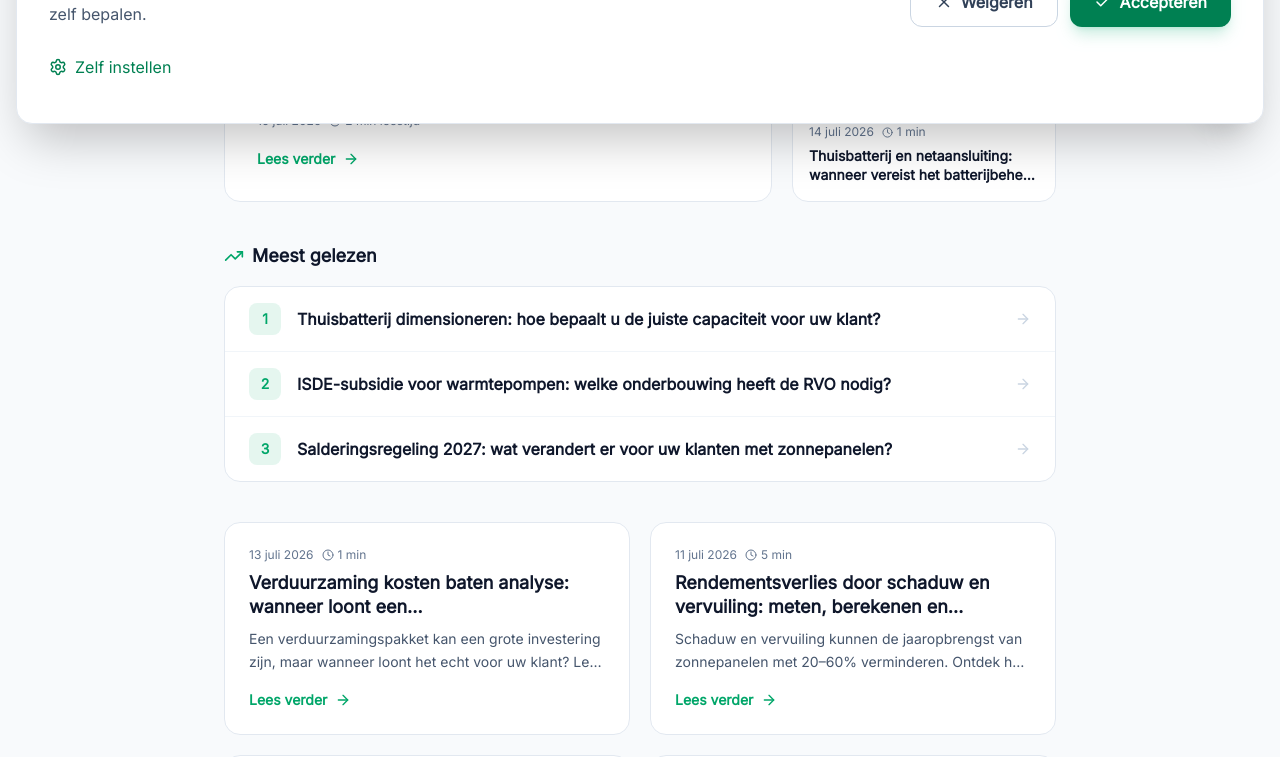
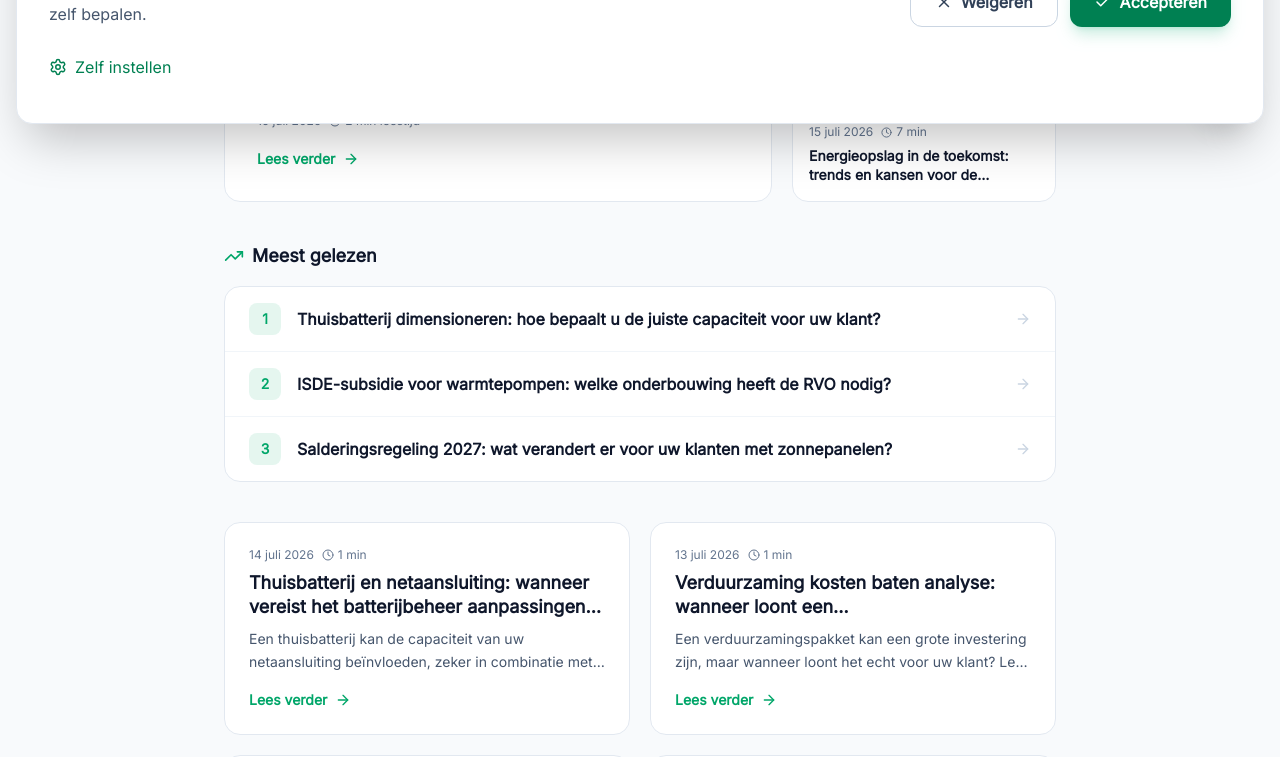
Before and after one commit to EnerCalculatie/website, a React (Vite) app: page /blog in a window 1280 px wide. Shown: the part 660-1417 px from the top of the page. Built offline with nearby package versions, Linux system fonts and the light colour scheme.

Commit message:
fix: prevent LLM from generating return statements or unescaped brackets in JSX

```diff
--- a/ai-context/content-log.json
+++ b/ai-context/content-log.json
@@ -208,5 +208,25 @@
     "geoScore": 75,
     "status": "rejected",
     "publicationStatus": "not-published"
+  },
+  {
+    "date": "2026-07-15",
+    "topic": "Energieopslag in de toekomst: trends en kansen voor de installateur",
+    "slug": "energieopslag-toekomst-trends-installateurs",
+    "model": "gemini-flash-latest",
+    "seoScore": 95,
+    "geoScore": 85,
+    "status": "generated",
+    "publicationStatus": "pending-deploy"
+  },
+  {
+    "date": "2026-07-15",
+    "topic": "De impact van het nieuwe Bouwbesluit 2023 op verduurzamingsadvies",
+    "slug": "bouwbesluit-2023-verduurzamingsadvies",
+    "model": "gemini-flash-latest",
+    "seoScore": 95,
+    "geoScore": 88,
+    "status": "abandoned-invalid-jsx",
+    "publicationStatus": "not-published"
   }
 ]
--- a/ai-context/content-plan.json
+++ b/ai-context/content-plan.json
@@ -19,7 +19,7 @@
     "slug": "de-impact-van-het-nieuwe-bouwbesluit-2023-op-verduurzamingsadvies",
     "status": "planned",
     "createdAt": "2026-07-15T16:51:08.180Z",
-    "lastScore": 75,
+    "lastScore": 92,
     "lastImprovements": [
       "Voeg een duidelijke definities van vaktermen zoals 'verduurzamingsmaatregelen' en 'Bouwbesluit 2023' toe",
       "Het artikel bevat nog te lange alinea's, deze kunnen worden onderverdeeld in kleinere paragrafen",
@@ -28,9 +28,9 @@
       "In de meta description ontbreekt een concrete call-to-action of vraag, deze kan worden toegevoegd",
       "De body is 225 woorden, minimaal 500 vereist. Werk elke h2-sectie inhoudelijk uit met uitleg, afwegingen en een concreet voorbeeld uit de praktijk van een installateur — voeg geen secties toe die niets zeggen."
     ],
-    "retryCount": 2,
-    "lastRejectionReason": "SEO/GEO-score onvoldoende (SEO 80, GEO 70)",
-    "lastRejectedAt": "2026-07-15T17:29:39.998Z"
+    "retryCount": 0,
+    "lastRejectionReason": "Ongeldige JSX: Transform failed with 2 errors:\n<stdin>:13:33: ERROR: The character \">\" is not valid inside a JSX element\n<stdin>:16:2: ERROR: Unexpected \"return\"",
+    "lastRejectedAt": "2026-07-15T19:26:59.217Z"
   },
   {
     "title": "Hoe helpt u uw klanten het beste tijdens een stroomstoring met een combinatie van zonnepanelen en thuisbatterij?",
@@ -71,8 +71,11 @@
     "intent": "informatief",
     "priority": 7,
     "slug": "de-rol-van-energieopslag-in-de-toekomst-van-verduurzaming-ontwikkelingen-en-trends",
-    "status": "planned",
-    "createdAt": "2026-07-15T16:51:08.181Z"
+    "status": "generated",
+    "createdAt": "2026-07-15T16:51:08.181Z",
+    "generatedSlug": "energieopslag-toekomst-trends-installateurs",
+    "generatedAt": "2026-07-15T19:24:23.124Z",
+    "seoGeoScore": 90
   },
   {
     "title": "De impact van seizoensvariabiliteit op zonnepanelenrendement: hoe houdt u hier rekening mee in uw advies?",
--- a/scripts/generate-blog-post.mjs
+++ b/scripts/generate-blog-post.mjs
@@ -267,7 +267,10 @@ DEEL 1: Een valide JSON-object (in een \`\`\`json codeblok). Zorg dat alle dubbe
 - faq: Array van minimaal 3, maximaal 5 vraag/antwoord-objecten ({"question": "...", "answer": "..."}). Dit dekt de aanvullende zoekvragen af.
 
 DEEL 2: Een apart JSX codeblok (in een \`\`\`jsx codeblok) met de daadwerkelijke componentBody (de JSX-children van <BlogPostLayout>). Omdat dit géén JSON is, hoef je dubbele aanhalingstekens (zoals in \`className="my-class"\`) NIET te escapen. Schrijf hier het volledige, uitgewerkte artikel.
-KRITIEK — geldig JSX: gebruik NOOIT een kale < of > als vergelijkingsteken in lopende tekst, schrijf dit als woorden ('minder dan'). Gebruik je een <table>, wrap die dan ALTIJD in <div className="overflow-x-auto mb-6"> en geef table de classes "w-full border-collapse border border-slate-300 text-sm".
+KRITIEK — geldig JSX:
+- Gebruik NOOIT een kale < of > als vergelijkingsteken in lopende tekst, schrijf dit als woorden ('minder dan', 'groter dan').
+- Schrijf ALLEEN de inhoud (de tags zoals <h2>, <p>), schrijf NOOIT een \`export function\` of \`return (...)\` eromheen!
+- Gebruik je een <table>, wrap die dan ALTIJD in <div className="overflow-x-auto mb-6"> en geef table de classes "w-full border-collapse border border-slate-300 text-sm".
 
 Voorbeeld van het verwachte antwoord:
 
--- a/src/App.tsx
+++ b/src/App.tsx
@@ -87,6 +87,7 @@ const ThuisbatterijNetaansluitingCapaciteitArticle = lazyRoute('/blog/thuisbatte
 const LaadpalenVoorElektrischeAutosArticle = lazyRoute('/blog/laadpalen-voor-elektrische-autos', () => import('./components/blog/LaadpalenVoorElektrischeAutosArticle').then(m => ({ default: m.LaadpalenVoorElektrischeAutosArticle })));
 const HybrideWarmtepompBusinessCaseArticle = lazyRoute('/blog/hybride-warmtepomp-business-case', () => import('./components/blog/HybrideWarmtepompBusinessCaseArticle').then(m => ({ default: m.HybrideWarmtepompBusinessCaseArticle })));
 const StroomstoringZonnepanelenThuisbatterijArticle = lazyRoute('/blog/stroomstoring-zonnepanelen-thuisbatterij', () => import('./components/blog/StroomstoringZonnepanelenThuisbatterijArticle').then(m => ({ default: m.StroomstoringZonnepanelenThuisbatterijArticle })));
+const EnergieopslagToekomstTrendsInstallateursArticle = lazyRoute('/blog/energieopslag-toekomst-trends-installateurs', () => import('./components/blog/EnergieopslagToekomstTrendsInstallateursArticle').then(m => ({ default: m.EnergieopslagToekomstTrendsInstallateursArticle })));
 
 // Eén gedeelde module voor de vijf rekentool-landingspagina's; per pad een
 // eigen lazy component die de juiste slug doorgeeft.
@@ -192,6 +193,7 @@ export function AppContent() {
             <Route path="/blog/laadpalen-voor-elektrische-autos" element={<LaadpalenVoorElektrischeAutosArticle />} />
             <Route path="/blog/hybride-warmtepomp-business-case" element={<HybrideWarmtepompBusinessCaseArticle />} />
             <Route path="/blog/stroomstoring-zonnepanelen-thuisbatterij" element={<StroomstoringZonnepanelenThuisbatterijArticle />} />
+            <Route path="/blog/energieopslag-toekomst-trends-installateurs" element={<EnergieopslagToekomstTrendsInstallateursArticle />} />
             <Route path="/rekentool-zonnepanelen" element={<ZonnepanelenLanding />} />
             <Route path="/rekentool-thuisbatterij" element={<ThuisbatterijLanding />} />
             <Route path="/rekentool-warmtepomp" element={<WarmtepompLanding />} />
--- a/src/content/blogPosts.ts
+++ b/src/content/blogPosts.ts
@@ -557,4 +557,28 @@ export const blogPosts: BlogPostMeta[] = [
       { question: 'Is er een extra aardpen nodig bij het installeren van een noodstroomsysteem?', answer: 'Ja, in de meeste gevallen wel. Zodra een woning wordt losgekoppeld van het stroomnet (eilandbedrijf), kan de verbinding met de aarding van de netbeheerder vervallen. Een lokaal TT-stelsel met een adequate eigen aardpen is dan noodzakelijk om de werking van aardlekschakelaars te waarborgen.' },
     ],
   },
+  {
+    slug: 'energieopslag-toekomst-trends-installateurs',
+    readingTimeMinutes: 7,
+    title: 'Energieopslag in de toekomst: trends en kansen voor de installateur',
+    seoTitle: 'Energieopslag toekomst: trends voor de installatiebranche',
+    description:
+      'Wat brengt de toekomst van energieopslag? Ontdek de belangrijkste trends, technologische ontwikkelingen en kansen voor Nederlandse installateurs.',
+    date: '2026-07-15',
+    excerpt:
+      'De markt voor energieopslag ontwikkelt zich in sneltreinvaart. Ontdek hoe netcongestie, veranderende wetgeving en slimme EMS-sturing de rol van de thuisbatterij in de toekomst van de Nederlandse verduurzaming bepalen.',
+    tags: ['Thuisbatterijen', 'Netcongestie', 'Subsidies & regelgeving'],
+    keyPoints: [
+      'De verschuiving van salderen naar maximale zelfconsumptie vanaf 2027 versterkt de noodzaak voor lokale opslag.',
+      'De integratie van dynamische tarieven en slimme energiemanagementsystemen (EMS) optimaliseert de terugverdientijd.',
+      'Nieuwe batterijtechnologieën zoals natrium-ion en solid-state veranderen de marktveiligheid en grondstoffenketen.',
+      'Installateurs transformeren van pure productverkopers naar strategische energieadviseurs.',
+    ],
+    category: 'Thuisbatterijen',
+    faq: [
+      { question: 'Wat is de invloed van de salderingsregeling op de toekomst van energieopslag?', answer: 'Vanaf 1 januari 2027 verdwijnt de salderingsregeling volledig. Hierdoor wordt het direct opslaan of slim verbruiken van zelfopgewekte zonne-energie essentieel. Energieopslag helpt om het rendement van zonnepanelen te behouden en terugleverkosten te minimaliseren.' },
+      { question: 'Welke rol spelen dynamische energietarieven bij toekomstige energieopslag?', answer: 'Toekomstige opslagsystemen laden op wanneer de stroomprijzen negatief of zeer laag zijn, en ontladen tijdens piekuren wanneer de tarieven hoog zijn. Dit slimme handelsmodel verbetert de businesscase voor de eindgebruiker aanzienlijk, onafhankelijk van directe opwek.' },
+      { question: 'Waarom is een energiemanagementsysteem (EMS) belangrijk bij energieopslag in de toekomst?', answer: 'Een EMS koppelt de batterij aan zonnepanelen, warmtepompen en laadpalen. Het zorgt voor een deterministisch berekende sturing op basis van weersvoorspellingen, het actuele huishoudelijke verbruiksprofil en dynamische energieprijzen.' },
+    ],
+  },
 ];
```
